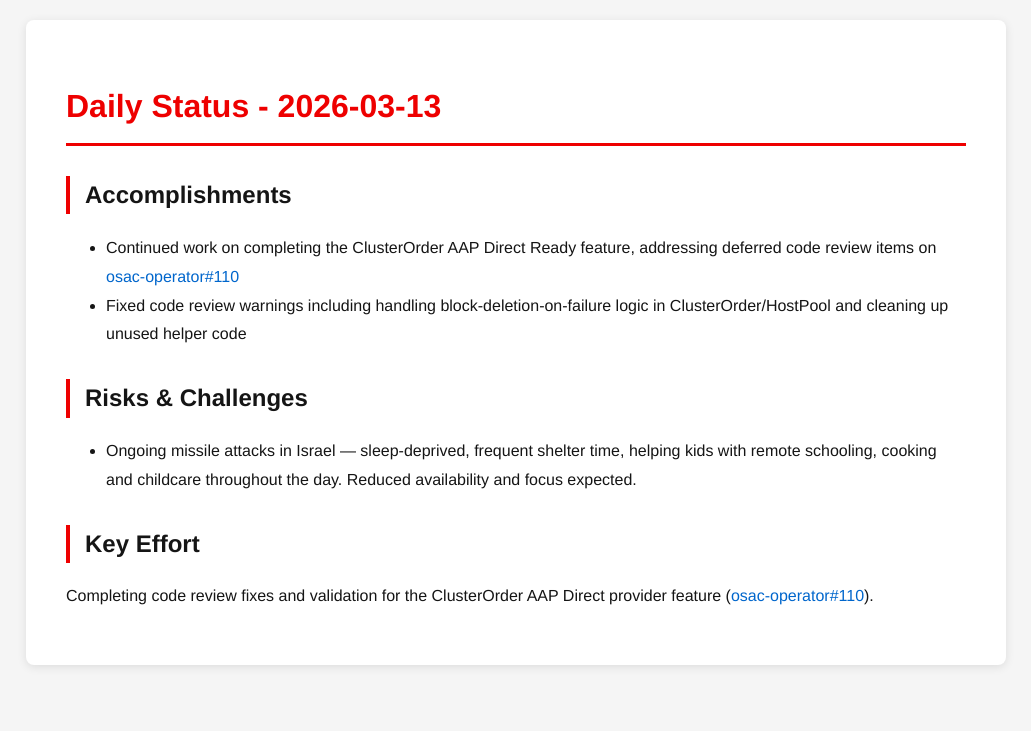
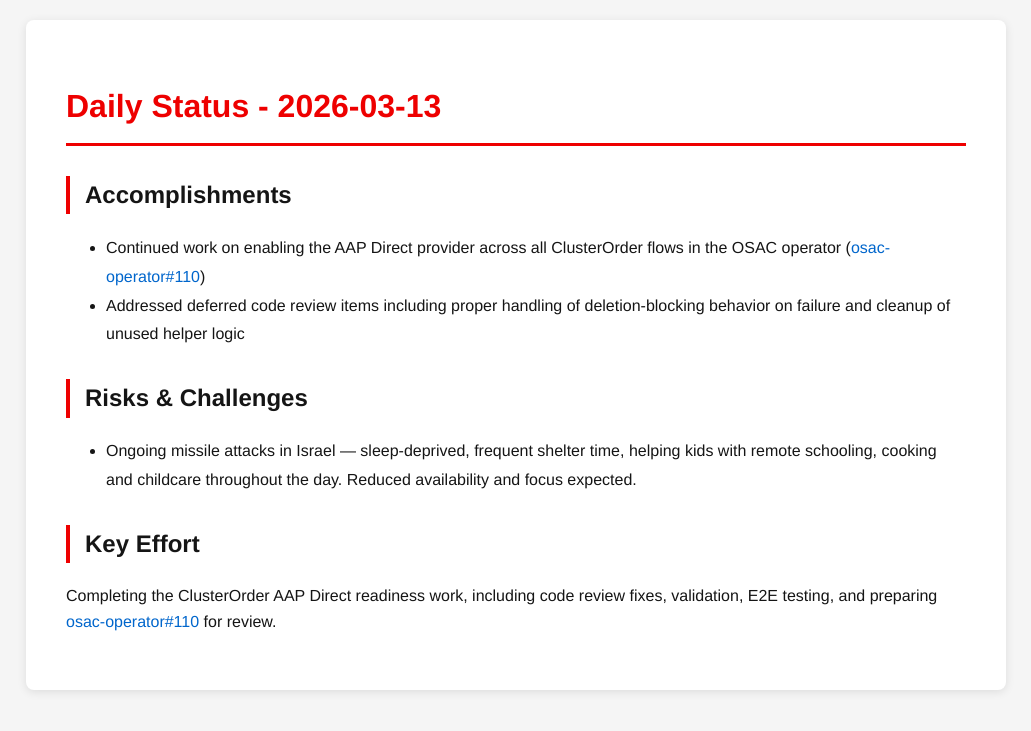
Before and after one commit to tzvatot/daily-status, a Jekyll site: the page built from 2026-03-13.md, in a window 1280 px wide. Shown: the top 731 px of the page, without its empty margins (124-1155 px from the left). Built offline with Jekyll 4.4.1, drawn with Linux system fonts in a browser that asks for light colours.

Commit message:
Daily status update - 2026-03-13

```diff
--- a/2026-03-13.md
+++ b/2026-03-13.md
@@ -7,11 +7,11 @@
 # Daily Status - 2026-03-13
 
 ## Accomplishments
-- Continued work on completing the ClusterOrder AAP Direct Ready feature, addressing deferred code review items on [osac-operator#110](https://github.com/osac-project/osac-operator/pull/110)
-- Fixed code review warnings including handling block-deletion-on-failure logic in ClusterOrder/HostPool and cleaning up unused helper code
+- Continued work on enabling the AAP Direct provider across all ClusterOrder flows in the OSAC operator ([osac-operator#110](https://github.com/osac-project/osac-operator/pull/110))
+- Addressed deferred code review items including proper handling of deletion-blocking behavior on failure and cleanup of unused helper logic
 
 ## Risks & Challenges
 - Ongoing missile attacks in Israel — sleep-deprived, frequent shelter time, helping kids with remote schooling, cooking and childcare throughout the day. Reduced availability and focus expected.
 
 ## Key Effort
-Completing code review fixes and validation for the ClusterOrder AAP Direct provider feature ([osac-operator#110](https://github.com/osac-project/osac-operator/pull/110)).
+Completing the ClusterOrder AAP Direct readiness work, including code review fixes, validation, E2E testing, and preparing [osac-operator#110](https://github.com/osac-project/osac-operator/pull/110) for review.
```
